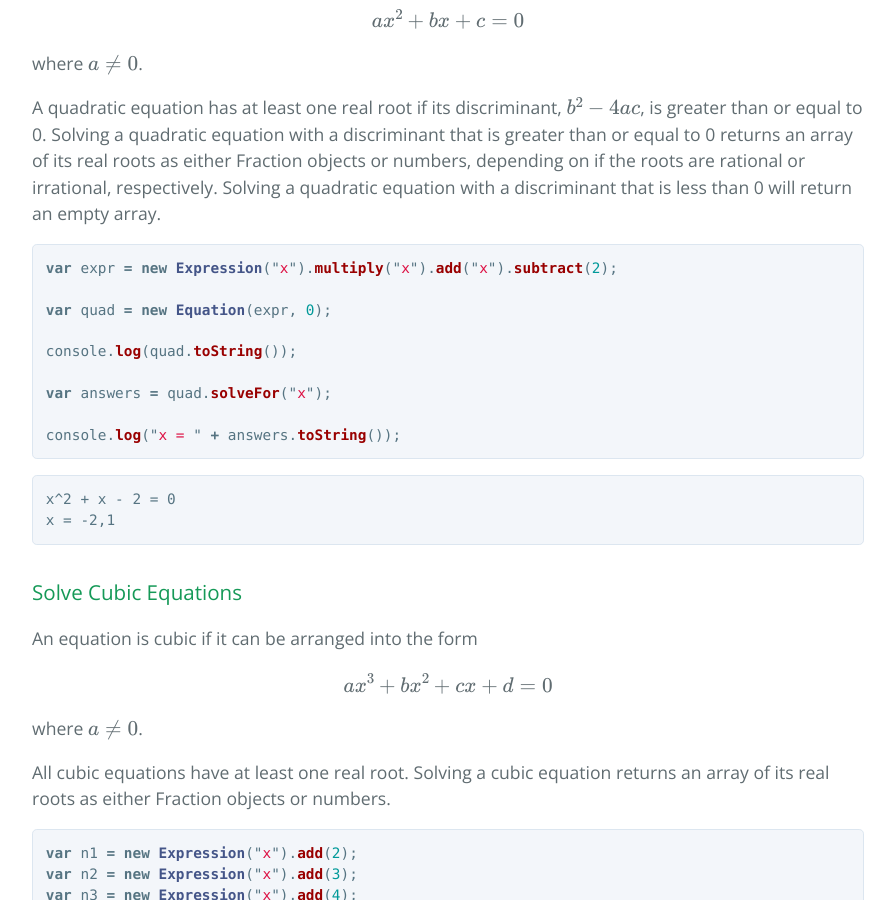
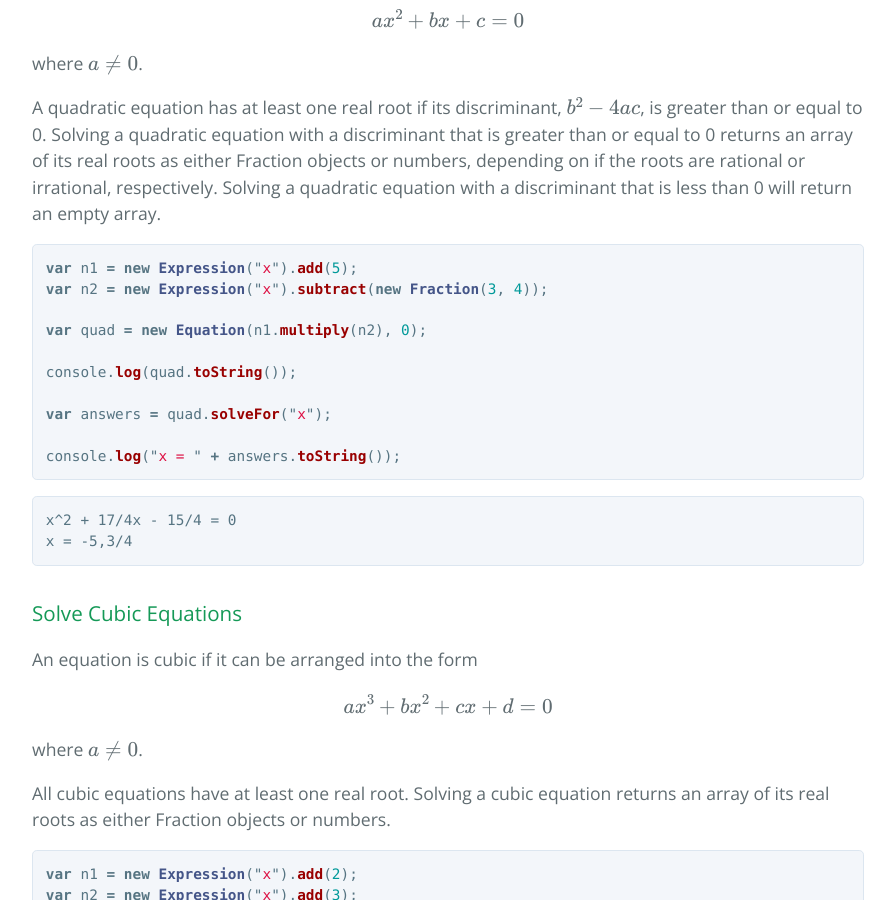
Before and after one commit to nicolewhite/algebra.js, a Jekyll site: the page built from index.md, in a window 1280 px wide and 900 px high, scrolled down 8255 px. Shown: the whole window, without its empty margins (192-1087 px from the left). Built offline with Jekyll 4.4.1, drawn with Linux system fonts in a browser that asks for light colours; nearby versions of some CDN libraries; Markdown is read by kramdown in place of the engine named in the settings; formulas are drawn with MathJax 3; some of the changed lines change nothing that is shown; some of the changed text lies outside the part shown.

Commit message:
Update index.md

````diff
--- a/index.md
+++ b/index.md
@@ -6,8 +6,8 @@ layout: default
 
 ```js
 var expr = new Expression("x");
+expr = expr.subtract(3);
 expr = expr.add("x");
-expr = expr.subtract(3);
 
 console.log(expr.toString());
 ```
@@ -378,9 +378,10 @@ Solving a quadratic equation with a discriminant that is greater than or equal t
 depending on if the roots are rational or irrational, respectively. Solving a quadratic equation with a discriminant that is less than 0 will return an empty array.
 
 ```js
-var expr = new Expression("x").multiply("x").add("x").subtract(2);
+var n1 = new Expression("x").add(5);
+var n2 = new Expression("x").subtract(new Fraction(3, 4));
 
-var quad = new Equation(expr, 0);
+var quad = new Equation(n1.multiply(n2), 0);
 
 console.log(quad.toString());
 
@@ -390,8 +391,8 @@ console.log("x = " + answers.toString());
 ```
 
 ```
-x^2 + x - 2 = 0
-x = -2,1
+x^2 + 17/4x - 15/4 = 0
+x = -5,3/4
 ```
 
 ### <a name="equations-cubic"></a> Solve Cubic Equations
@@ -466,17 +467,17 @@ Make things pretty with LaTeX. All classes have a `.toTex()` method for renderin
 <div id="mySolution"></div>
 
 <script>
-var a = new Expression("x").multiply("x");
+var a = new Expression("x").pow(2);
 var b = new Expression("x").multiply(new Fraction(5, 4));
 var c = new Fraction(-21, 4);
 
 var expr = a.add(b).add(c);
 
-var eq = new Equation(expr, 0);
-katex.render(eq.toTex(), myEquation);
+var quad = new Equation(expr, 0);
+katex.render(quad.toTex(), myEquation);
 
-var x = eq.solveFor("x");
-katex.render("x = " + x.toTex(), mySolution);
+var answers = quad.solveFor("x");
+katex.render("x = " + answers.toTex(), mySolution);
 </script>
 ```
 
@@ -484,17 +485,17 @@ katex.render("x = " + x.toTex(), mySolution);
 <div id="mySolution"></div>
 
 <script>
-var a = new Expression("x").multiply("x");
+var a = new Expression("x").pow(2);
 var b = new Expression("x").multiply(new Fraction(5, 4));
 var c = new Fraction(-21, 4);
 
 var expr = a.add(b).add(c);
 
-var eq = new Equation(expr, 0);
-katex.render(eq.toTex(), myEquation);
+var quad = new Equation(expr, 0);
+katex.render(quad.toTex(), myEquation);
 
-var x = eq.solveFor("x");
-katex.render("x = " + x.toTex(), mySolution);
+var answers = quad.solveFor("x");
+katex.render("x = " + answers.toTex(), mySolution);
 </script>
 
 ## <a name="latex-greek-letters"></a> Greek Letters
````
